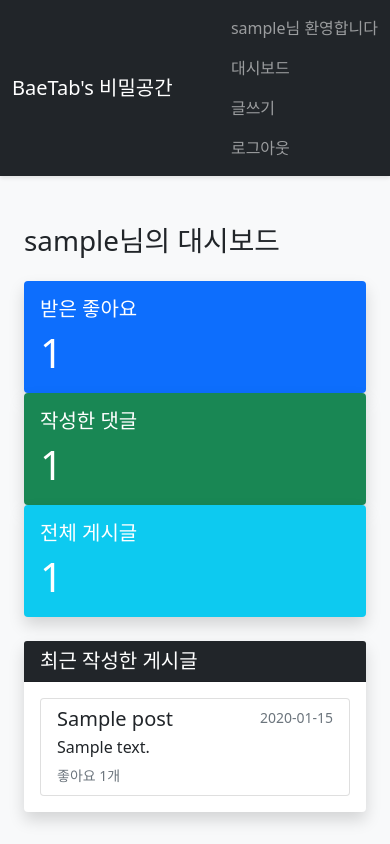
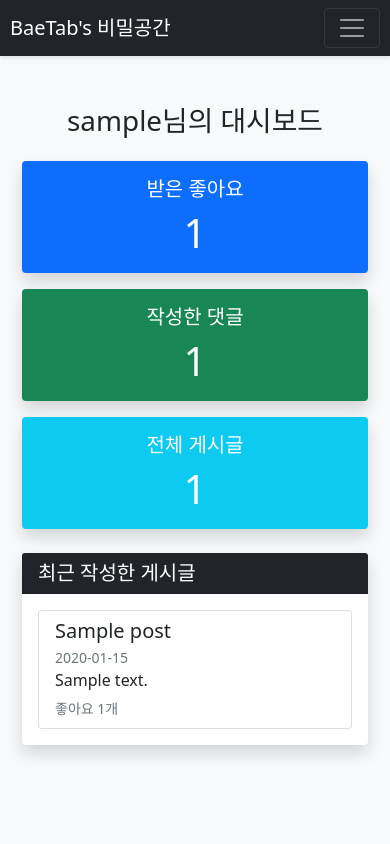
Before and after one commit to BaeTab/board_project, a Django app: page /dashboard/ in a window 390 px wide. Run offline with Django 5.2, Linux system fonts and the light colour scheme; a user stored in the database is signed in; tables that the repository leaves empty hold one stand-in row (values such as "Sample post").

Commit message:
- 모바일 반응형 지원 코드 변경

```diff
--- a/board/templates/board/base.html
+++ b/board/templates/board/base.html
@@ -2,6 +2,7 @@
 <html>
 <head>
     <title>Made by BaeTab</title>
+    <meta name="viewport" content="width=device-width, initial-scale=1, shrink-to-fit=no">
     <link href="https://cdn.jsdelivr.net/npm/bootstrap@5.1.3/dist/css/bootstrap.min.css" rel="stylesheet">
     <link href="https://cdnjs.cloudflare.com/ajax/libs/font-awesome/6.0.0/css/all.min.css" rel="stylesheet">
     <style>
@@ -28,13 +29,31 @@
             background-color: #0b5ed7;
             border-color: #0a58ca;
         }
+        @media (max-width: 768px) {
+            .navbar-nav {
+                flex-direction: column;
+                align-items: stretch;
+            }
+            .navbar-nav .nav-item {
+                text-align: center;
+                margin: 5px 0;
+            }
+            .container {
+                padding-left: 10px;
+                padding-right: 10px;
+            }
+        }
     </style>
 </head>
 <body>
     <nav class="navbar navbar-expand-lg navbar-dark bg-dark">
         <div class="container">
             <a class="navbar-brand" href="{% url 'post_list' %}">BaeTab's 비밀공간</a>
-            <div class="navbar-nav">
+            <button class="navbar-toggler" type="button" data-bs-toggle="collapse" data-bs-target="#navbarNav" aria-controls="navbarNav" aria-expanded="false" aria-label="Toggle navigation">
+                <span class="navbar-toggler-icon"></span>
+            </button>
+            <div class="collapse navbar-collapse" id="navbarNav">
+                <div class="navbar-nav ms-auto">
                     {% if user.is_authenticated %}
                         <span class="nav-item nav-link">{{ user.username }}님 환영합니다</span>
                         <a class="nav-item nav-link" href="{% url 'dashboard' %}">대시보드</a>
@@ -50,6 +69,7 @@
                     {% else %}
                         <a class="nav-item nav-link" href="{% url 'login' %}">로그인</a>
                     {% endif %}
+                </div>
             </div>
         </div>
     </nav>
--- a/board/templates/board/dashboard.html
+++ b/board/templates/board/dashboard.html
@@ -1,30 +1,30 @@
 {% extends 'board/base.html' %}
 
 {% block content %}
-<div class="container py-4">
-    <h1 class="mb-4">{{ user.username }}님의 대시보드</h1>
+<div class="container-fluid py-4">
+    <h1 class="mb-4 text-center">{{ user.username }}님의 대시보드</h1>
 
     <!-- 통계 카드 -->
     <div class="row mb-4">
-        <div class="col-md-4">
+        <div class="col-12 col-md-4 mb-3 mb-md-0">
             <div class="card bg-primary text-white">
-                <div class="card-body">
+                <div class="card-body text-center">
                     <h5 class="card-title">받은 좋아요</h5>
                     <p class="card-text display-4">{{ total_likes }}</p>
                 </div>
             </div>
         </div>
-        <div class="col-md-4">
+        <div class="col-12 col-md-4 mb-3 mb-md-0">
             <div class="card bg-success text-white">
-                <div class="card-body">
+                <div class="card-body text-center">
                     <h5 class="card-title">작성한 댓글</h5>
                     <p class="card-text display-4">{{ user_comments }}</p>
                 </div>
             </div>
         </div>
-        <div class="col-md-4">
+        <div class="col-12 col-md-4">
             <div class="card bg-info text-white">
-                <div class="card-body">
+                <div class="card-body text-center">
                     <h5 class="card-title">전체 게시글</h5>
                     <p class="card-text display-4">{{ total_posts }}</p>
                 </div>
@@ -42,7 +42,7 @@
                 <div class="list-group">
                     {% for post in user_posts %}
                         <a href="{% url 'post_detail' pk=post.pk %}" class="list-group-item list-group-item-action">
-                            <div class="d-flex w-100 justify-content-between">
+                            <div class="d-flex flex-column flex-md-row w-100 justify-content-between">
                                 <h5 class="mb-1">{{ post.title }}</h5>
                                 <small class="text-muted">{{ post.created_at|date:"Y-m-d" }}</small>
                             </div>
@@ -52,13 +52,21 @@
                     {% endfor %}
                 </div>
             {% else %}
-                <p class="text-muted">아직 작성한 게시글이 없습니다.</p>
+                <p class="text-muted text-center">아직 작성한 게시글이 없습니다.</p>
             {% endif %}
         </div>
     </div>
 </div>
 
 <style>
+    @media (max-width: 768px) {
+        .display-4 {
+            font-size: 2rem;
+        }
+        .card-body {
+            padding: 1rem;
+        }
+    }
     .card {
         transition: transform 0.2s;
     }
```
Also changed, not shown: board/templates/board/post_list.html (+20 -8 lines). Lines whose indentation alone changed are shown as unchanged.
